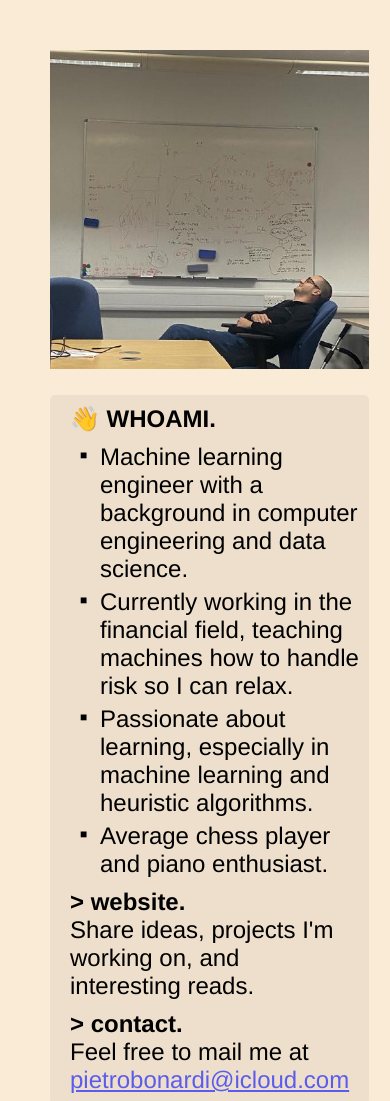
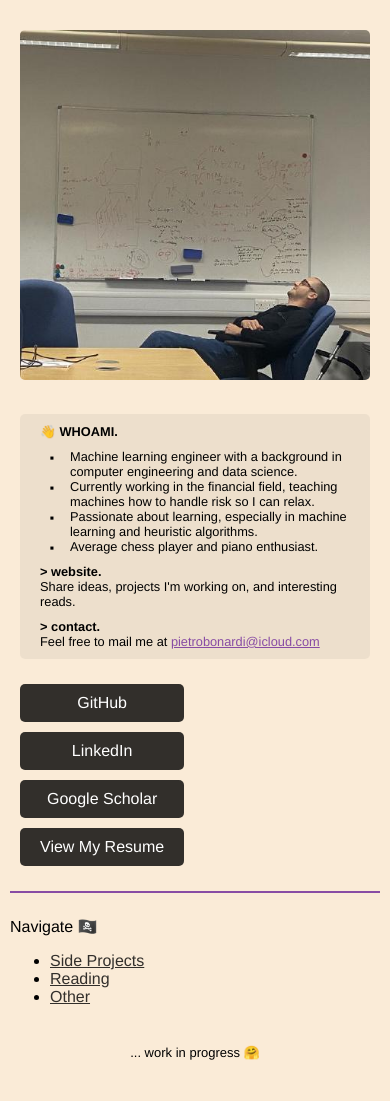
Before and after one commit to PietroBonardi/PietroBonardi.github.io, a plain HTML site: page index.html in a window 390 px wide. Shown: the top 1101 px of the page. After the commit the page ends 1073 px from the top, so only its background shows below. Drawn offline with Linux system fonts and the light colour scheme.

Commit message:
mobile responsive

```diff
--- a/css/style.css
+++ b/css/style.css
@@ -7,11 +7,7 @@ body {
     padding: 40px;
 }
 
-header {
-    background: antiquewhite;
-    margin: 0px 40px;
-}
-
+header,
 footer {
     background: antiquewhite;
     margin: 0px 40px;
@@ -19,35 +15,36 @@ footer {
     text-align: center;
 }
 
-
 .container {
     display: flex;
     flex-direction: column;
     align-items: flex-start;
-    padding: 20px;
 }
 
 .intro-section {
     display: flex;
     align-items: flex-start;
-    margin-bottom: 20px;
+    margin-bottom: 10px;
 }
 
+
 .image-div {
-    margin-right: 20px;
+    margin: 20px 10px;
 }
 
 .image-div img {
     max-width: 100%;
-    height: auto;
+    border-radius: 5px;
 }
 
+
 .whoami {
-    margin: 20px;
-    flex: 1;
+    margin: 20px 10px;
     color: rgb(0, 0, 0);
     background: rgba(0, 0, 0, 0.05);
     border-radius: 5px;
+    font-size: 0.9em;
+    /* Reduced font size */
 }
 
 .whoami p {
@@ -62,7 +59,6 @@ footer {
 }
 
 .whoami ul li {
-    margin: 5px 0;
     position: relative;
 }
 
@@ -78,28 +74,25 @@ footer {
 
 
 .mailto {
-    color: rgba(0, 13, 255, 0.619);
+    color: rgb(136, 76, 164);
 }
 
 .mailto:hover {
-    color: rgb(136, 76, 164);
+    color: rgba(136, 76, 164, 0.696);
 }
 
 strong {
-    color: black;
+    color: rgb(0, 0, 0);
     font-size: 1.0em;
     font-weight: bold;
 }
 
 
 .nav-link-section {
-    background-color: antiquewhite;
-    padding: 10px;
-    width: 100%;
+    margin-left: auto;
+
 }
 
-
-/* NAV LINKS */
 .nav-links {
     display: flex;
     flex-direction: row;
@@ -108,58 +101,44 @@ strong {
 
 .nav-links a {
     text-decoration: none;
-    margin: 0 10px;
+    margin: 0 3px;
     padding: 10px 20px;
-    background-color: #000000d2;
+    background-color: rgba(0, 0, 0, 0.8);
     color: white;
     border-radius: 5px;
 }
 
 .nav-links a:hover {
-    color: rgb(136, 76, 164);
+    color: rgb(21, 223, 245);
 }
 
 
 hr {
     width: 100%;
-    margin: 20px 0;
+    margin-top: 30px;
     border: none;
     border-top: 2px solid rgb(136, 76, 164);
 }
 
-/* NAV UL */
-.nav-list ul {
-    display: flex;
-    flex-direction: row;
-    flex: auto;
-    padding: 10px 0px;
+.explore-list ul li a {
+    color: rgba(0, 0, 0, 0.8);
 }
 
-.nav-list ul li {
-    list-style: square inside;
-    color: black;
-    margin: 0px 40px;
+.explore-list ul li a:hover {
+    color: rgb(21, 223, 245);
 }
 
-.nav-list ul li a {
-    color: rgb(79, 79, 79);
-}
-
-.nav-list ul li a:hover {
-    color: rgb(136, 76, 164);
-}
-
-
-/*responsive*/
-@media (max-width: 600px) {
+/* Media Queries for Responsiveness */
+@media (max-width: 756px) {
     body {
-        margin: 20px;
-        padding: 20px;
+        margin: 0px;
+        padding: 0px;
+        font-size: medium;
     }
 
     header,
     footer {
-        margin: 0;
+        font-size: small;
     }
 
     .container {
@@ -171,31 +150,29 @@ hr {
         align-items: center;
     }
 
-    .image-div {
-        margin-right: 0;
-        margin-bottom: 20px;
+    .whoami {
+        margin: 10px;
+        font-size: 0.8em;
+        /* Further reduce font size */
     }
 
-    .whoami {
-        margin: 0;
-        width: 100%;
+    .nav-link-section {
+        margin-left: 10px;
+        text-align: center; /* Center the nav links */
     }
 
     .nav-links {
+        display: flex;
         flex-direction: column;
-        align-items: center;
+        align-items: left;
     }
 
     .nav-links a {
-        margin: 10px 0;
+        margin: 5px 0;
     }
 
-    .nav-list ul {
-        flex-direction: column;
-        align-items: center;
+    hr {
+        margin-top: 20px;
     }
 
-    .nav-list ul li {
-        margin: 10px 0;
-    }
 }
--- a/index.html
+++ b/index.html
@@ -10,17 +10,19 @@
 
 <body>
     <main class="container">
+
         <section class="intro-section">
+            <!-- 1 division -->
             <div class="image-div">
                 <img src="media/me.jpeg" alt="Pietro Bonardi">
             </div>
 
+             <!-- 2 division -->
             <div class="whoami">
                 <p><strong>👋 WHOAMI.</strong><br>
                 <ul>
                     <li>Machine learning engineer with a background in computer engineering and data science.</li>
-                    <li>Currently working in the financial field, teaching machines how to handle risk so I can relax.
-                    </li>
+                    <li>Currently working in the financial field, teaching machines how to handle risk so I can relax.</li>
                     <li>Passionate about learning, especially in machine learning and heuristic algorithms.</li>
                     <li>Average chess player and piano enthusiast.</li>
                 </ul>
@@ -32,8 +34,8 @@
                     Feel free to mail me at <a class="mailto"
                         href="mailto:pietrobonardi@icloud.com">pietrobonardi@icloud.com</a>
                 </p>
+            </div>
 
-            </div>
         </section> <!-- intro-section -->
 
         <section class="nav-link-section">
@@ -48,15 +50,13 @@
 
         <hr>
 
-        <section>
-            <nav class="nav-list">
-                <ul>
-                    <li><a href="#projects">Side Projects</a></li>
-                    <li><a href="#reading">Reading</a></li>
-                    <li><a href="#other">Other</a></li>
-
-                </ul>
-            </nav>
+        <section class="explore-list">
+            <p>Navigate 🏴‍☠️</p>
+            <ul>
+                <li><a href="#projects">Side Projects</a></li>
+                <li><a href="#reading">Reading</a></li>
+                <li><a href="#other">Other</a></li>
+            </ul>
         </section>
     </main>
 
```
